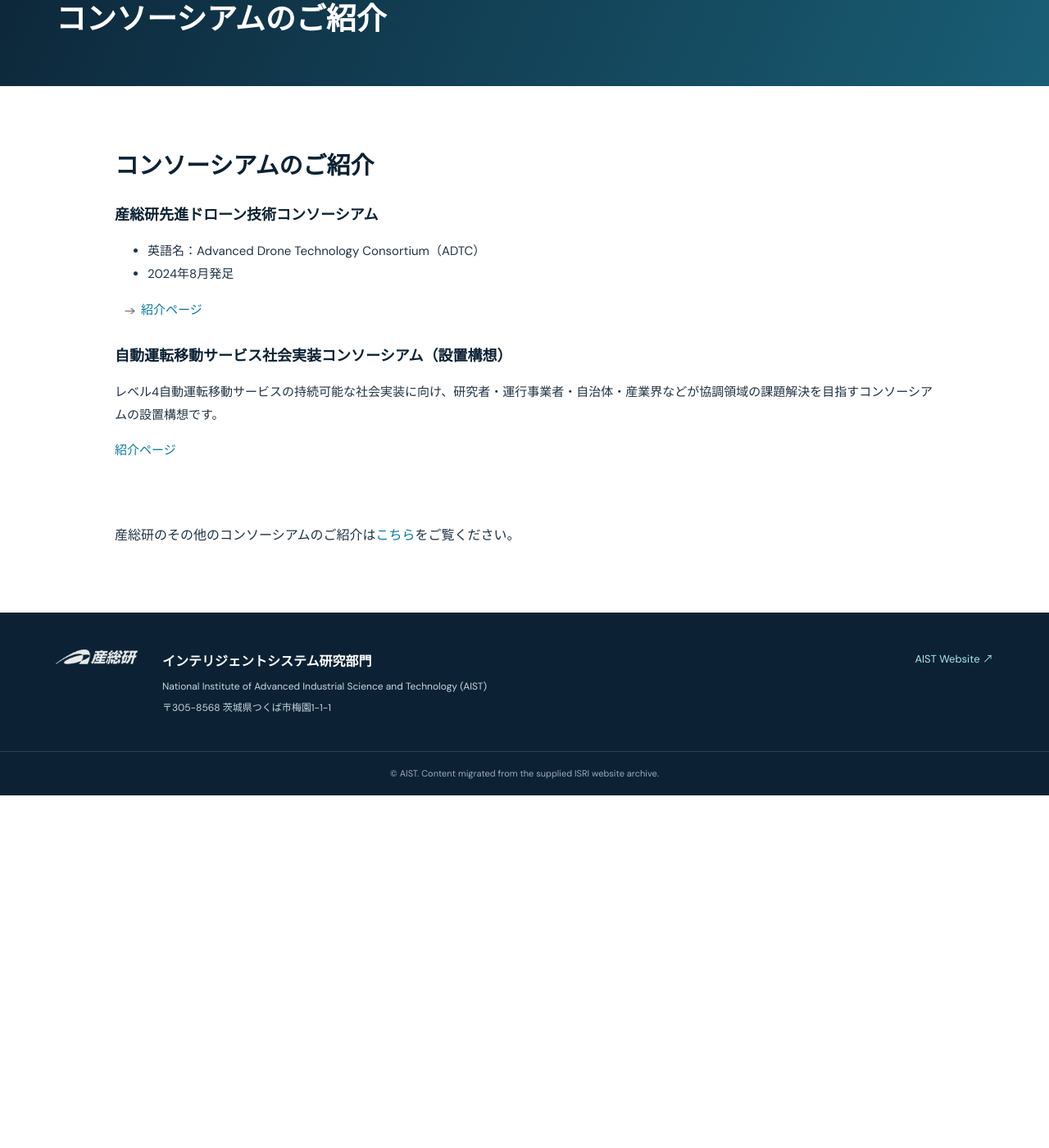
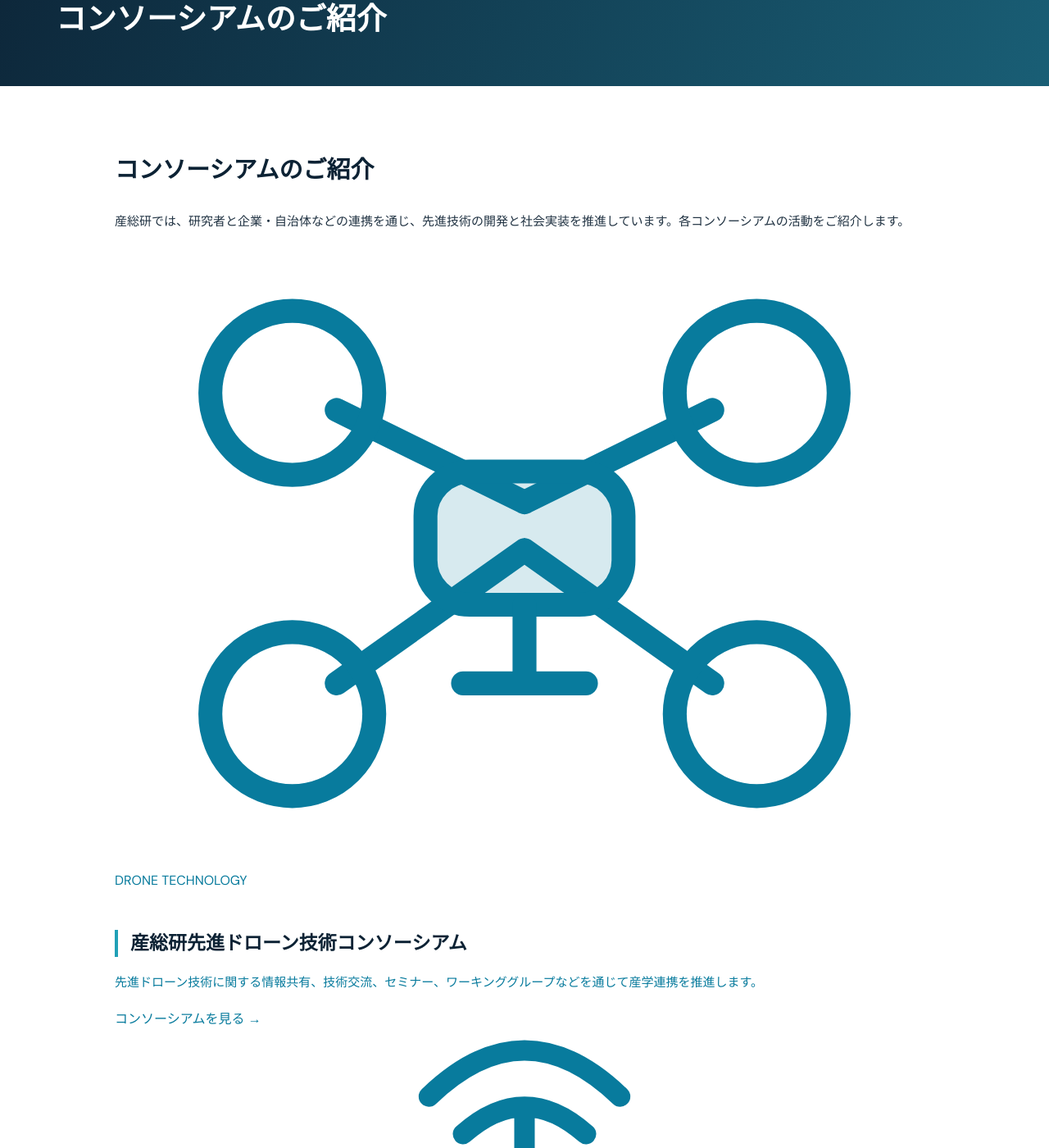
Before and after one commit to isri-aist/isri-aist.github.io, a Jekyll site: the page built from ja/consortium/index.md, in a window 1280 px wide and 1400 px high, scrolled down 243 px. Shown: the whole window at 82% size. Built offline with Jekyll 4.4.1, drawn with Linux system fonts in a browser that asks for light colours; before the commit the page ends 1213 px from its top, so only the background shows below that; some of the changed text lies outside the part shown.

Commit message:
Add illustrated flat-design consortium navigation cards

```diff
--- a/ja/consortium/index.md
+++ b/ja/consortium/index.md
@@ -5,19 +5,9 @@ lang: ja
 permalink: /ja/consortium/
 ---
 
-
-<h1>コンソーシアムのご紹介</h1>
-<div class="mainContents">
-<h3><a id="drone" name="drone"></a>産総研先進ドローン技術コンソーシアム</h3>
-<ul>
-<li>英語名：Advanced Drone Technology Consortium（ADTC）</li>
-<li>2024年8月発足</li>
-</ul>
-<p><img align="middle" border="0" src="{{ '/ja/common/img/allaw_m_gray.png' | relative_url }}" style="border-top-border-left-border-right-border-bottom-"/><a href="{{ '/ja/consortium/drone_consortium.html' | relative_url }}" target="_self">紹介ページ</a></p>
-<h3>自動運転移動サービス社会実装コンソーシアム（設置構想）</h3>
-<p>レベル4自動運転移動サービスの持続可能な社会実装に向け、研究者・運行事業者・自治体・産業界などが協調領域の課題解決を目指すコンソーシアムの設置構想です。</p>
-<p><a href="{{ '/ja/consortium/automated_driving_consortium.html' | relative_url }}">紹介ページ</a></p>
-<br/>
-<br/>
-      産総研のその他のコンソーシアムのご紹介は<a href="https://www.aist.go.jp/aist_j/business/alliance/consortium/index.html" target="_blank">こちら</a>をご覧ください。<br/>
+<section class="consortium-intro"><h1>コンソーシアムのご紹介</h1><p>産総研では、研究者と企業・自治体などの連携を通じ、先進技術の開発と社会実装を推進しています。各コンソーシアムの活動をご紹介します。</p></section>
+<div class="consortium-grid">
+<a class="consortium-card consortium-card--drone" href="{{ '/ja/consortium/drone_consortium.html' | relative_url }}" aria-label="産総研先進ドローン技術コンソーシアムの紹介を見る"><div class="consortium-card-art"><svg class="consortium-icon" viewBox="0 0 240 180" role="img" aria-label="Drone illustration" xmlns="http://www.w3.org/2000/svg"><g fill="none" stroke="currentColor" stroke-width="7" stroke-linecap="round" stroke-linejoin="round"><path d="M120 75L65 48M120 75l55-27M120 89l-55 39m55-39l55 39"/><rect x="91" y="66" width="58" height="39" rx="13" fill="currentColor" fill-opacity=".16"/><circle cx="52" cy="43" r="24"/><circle cx="188" cy="43" r="24"/><circle cx="52" cy="137" r="24"/><circle cx="188" cy="137" r="24"/><path d="M120 105v23m-18 0h36"/></g></svg><span class="consortium-card-art-circle"></span></div><div class="consortium-card-body"><span class="consortium-card-kicker">DRONE TECHNOLOGY</span><h2>産総研先進ドローン技術コンソーシアム</h2><p>先進ドローン技術に関する情報共有、技術交流、セミナー、ワーキンググループなどを通じて産学連携を推進します。</p><span class="consortium-card-action">コンソーシアムを見る <span aria-hidden="true">→</span></span></div></a>
+<a class="consortium-card consortium-card--mobility" href="{{ '/ja/consortium/automated_driving_consortium.html' | relative_url }}" aria-label="自動運転移動サービス社会実装コンソーシアムの紹介を見る"><div class="consortium-card-art"><svg class="consortium-icon" viewBox="0 0 240 180" role="img" aria-label="Autonomous bus illustration" xmlns="http://www.w3.org/2000/svg"><g fill="none" stroke="currentColor" stroke-width="6" stroke-linejoin="round" stroke-linecap="round"><rect x="32" y="47" width="176" height="91" rx="20" fill="currentColor" fill-opacity=".14"/><path d="M50 72h139v36H50zM110 72v36m42-36v36M45 119h149"/><circle cx="73" cy="141" r="13" fill="#fff"/><circle cx="170" cy="141" r="13" fill="#fff"/><path d="M120 35v-13m-18 8q18-16 36 0M92 19q28-27 56 0"/></g></svg><span class="consortium-card-art-circle"></span></div><div class="consortium-card-body"><span class="consortium-card-kicker">AUTONOMOUS MOBILITY · 設置構想</span><h2>自動運転移動サービス社会実装コンソーシアム</h2><p>レベル4自動運転移動サービスの持続可能な社会実装に向け、技術・運用・法制度など協調領域の課題解決を目指します。</p><span class="consortium-card-action">設置構想を見る <span aria-hidden="true">→</span></span></div></a>
 </div>
+<p class="consortium-more">産総研のその他のコンソーシアムは<a href="https://www.aist.go.jp/aist_j/business/alliance/consortium/index.html" target="_blank" rel="noopener noreferrer">産総研公式サイト</a>をご覧ください。</p>
```
